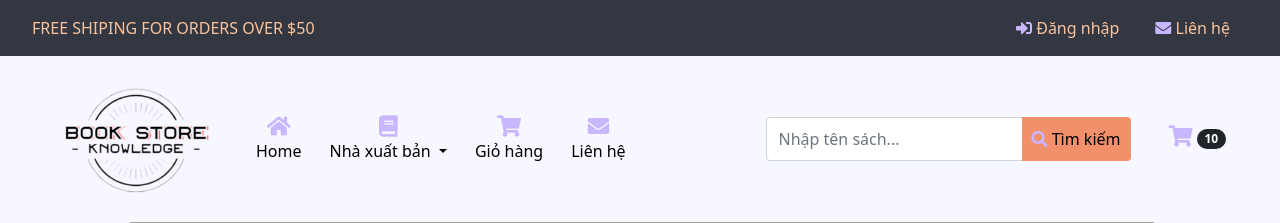
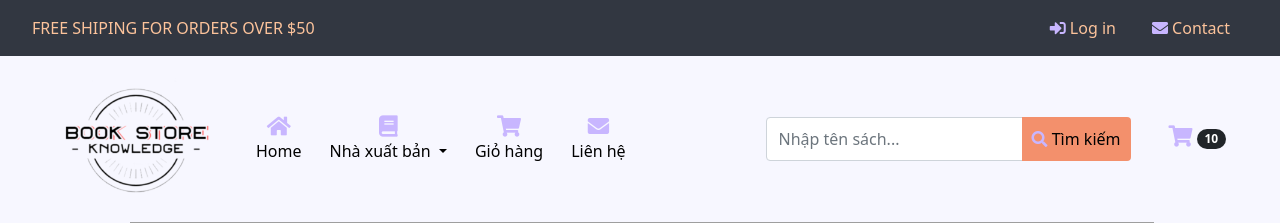
Before and after one commit to HoanggAnh/BookStore, a PHP site: page / in a window 1280 px wide. Shown: the top 223 px of the page. Run offline with PHP 8.4, Linux system fonts and the light colour scheme; grey boxes are pictures that could not be loaded.

Commit message:
Update navh.php

```diff
--- a/navh.php
+++ b/navh.php
@@ -5,10 +5,10 @@
                 <p style="color:#fcc39b; margin-left:20px; margin-bottom:0">FREE SHIPING FOR ORDERS OVER $50</p>
                 <ul class="navbar-nav ms-auto mb-2 mb-1g-0" style="margin-bottom:0 !important">
                     <li class="nav-item">
-                        <a class="nav-link active" href="#"><i class="fas fa-sign-in-alt"></i> Đăng nhập</a>
+                        <a class="nav-link active" href="#"><i class="fas fa-sign-in-alt"></i> Log in</a>
                     </li>
                     <li class="nav-item">
-                        <a class="nav-link active" href="#"><i class="fas fa-envelope"></i> Liên hệ</a>
+                        <a class="nav-link active" href="#"><i class="fas fa-envelope"></i> Contact</a>
                 </ul>
             </div>
 
```
